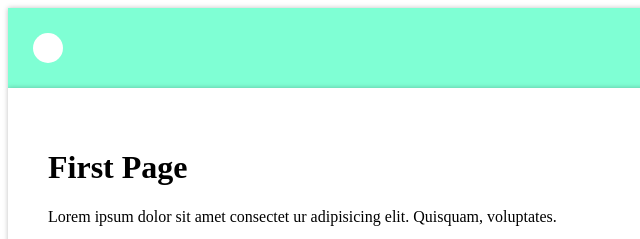
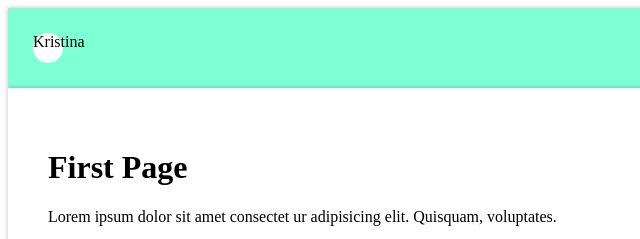
Before and after one commit to tinaghimire/Web-development, a plain HTML site: page Beginner/index.html in a window 1280 px wide. Shown: the top 239 px of the page, 0-640 px from the left. Drawn offline with Linux system fonts and the light colour scheme.

Commit message:
Some changes in code

```diff
--- a/Beginner/index.html
+++ b/Beginner/index.html
@@ -8,7 +8,7 @@
 </head>
 <body>
     <header>
-        <div class="logo"><span></span></div>
+        <div class="logo"><span>Kristina</span></div>
         <nav>
             <a href="index.html">Home</a>
             <a href="about.html">About</a>
```
